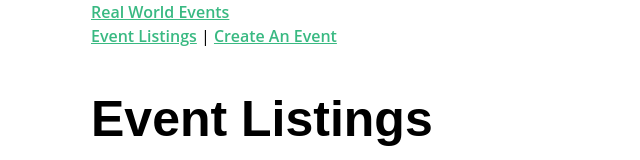
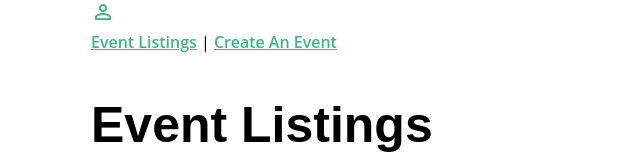
Before and after one commit to taylorCodesStuff/real-world-vue, a Vue app: page / in a window 1280 px wide. Shown: the top 160 px of the page, without its empty margins (319-959 px from the left). Built offline with nearby package versions, Linux system fonts and the light colour scheme.

Commit message:
added material icon

```diff
--- a/public/index.html
+++ b/public/index.html
@@ -4,7 +4,8 @@
     <meta charset="utf-8">
     <meta http-equiv="X-UA-Compatible" content="IE=edge">
     <meta name="viewport" content="width=device-width,initial-scale=1.0">
-    <link rel="icon" href="<%= BASE_URL %>favicon.ico">
+    <!-- <link rel="icon" href="<%= BASE_URL %>favicon.ico"> -->
+    <link href="https://fonts.googleapis.com/css?family=Material+Icons" rel="stylesheet">
     <title>real-world-vue</title>
   </head>
   <body>
--- a/src/components/NavBar.vue
+++ b/src/components/NavBar.vue
@@ -1,6 +1,6 @@
 <template>
     <div>
-        <router-link to="/" class="brand">Real World Events</router-link>
+        <router-link to="/" class="brand"><i class="material-icons">perm_identity</i></router-link>
         <nav>
             <router-link :to="{ name: 'event-list' }">Event Listings</router-link>
             |
--- a/src/main.js
+++ b/src/main.js
@@ -3,12 +3,12 @@ import App from "./App.vue";
 import router from "./router";
 import store from "./store";
 // import BaseIcon from "@/components/BaseIcon";
-import FontAwesomeIcon from "@fortawesome/vue-fontawesome";
+//import FontAwesomeIcon from "@fortawesome/vue-fontawesome";
 
 Vue.config.productionTip = false;
 
 // Vue.component("BaseIcon", BaseIcon);
-Vue.component("font-awesome-icon", FontAwesomeIcon);
+//Vue.component("font-awesome-icon", FontAwesomeIcon);
 
 new Vue({
   router,
```
